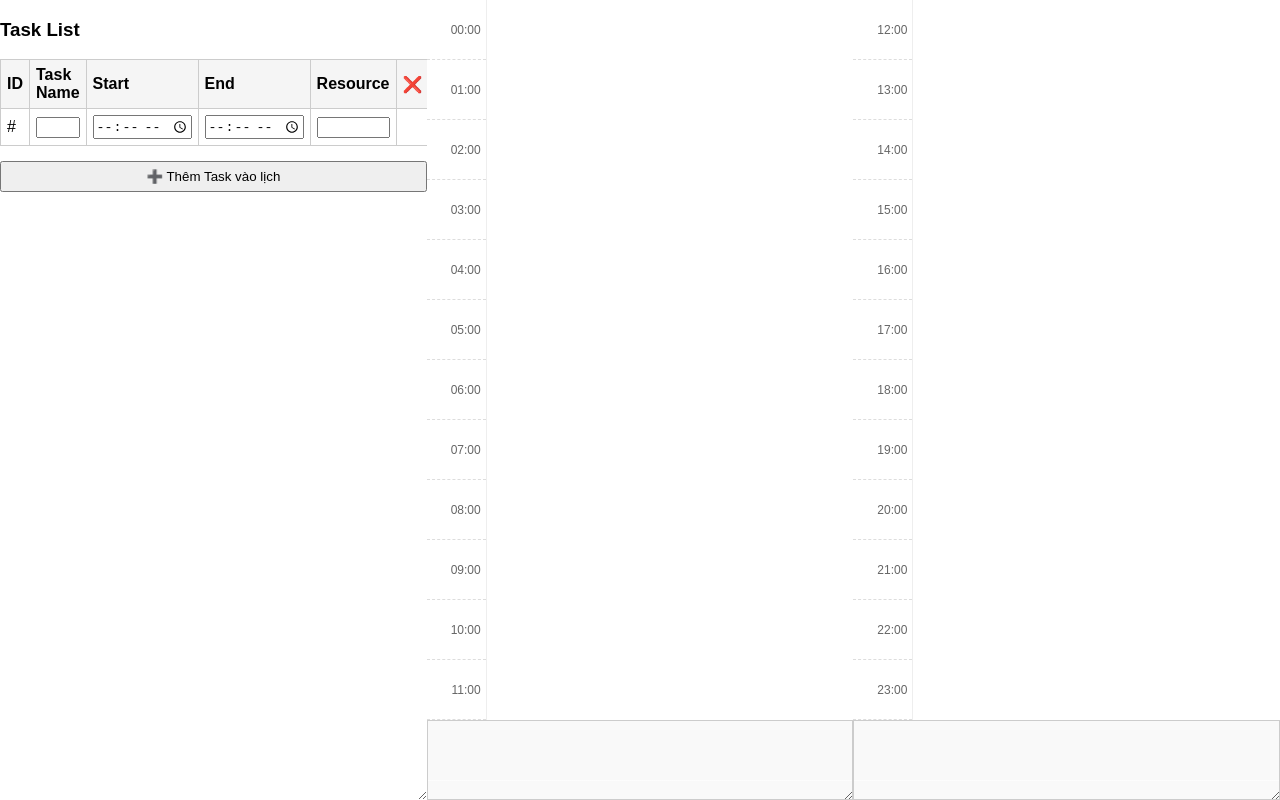
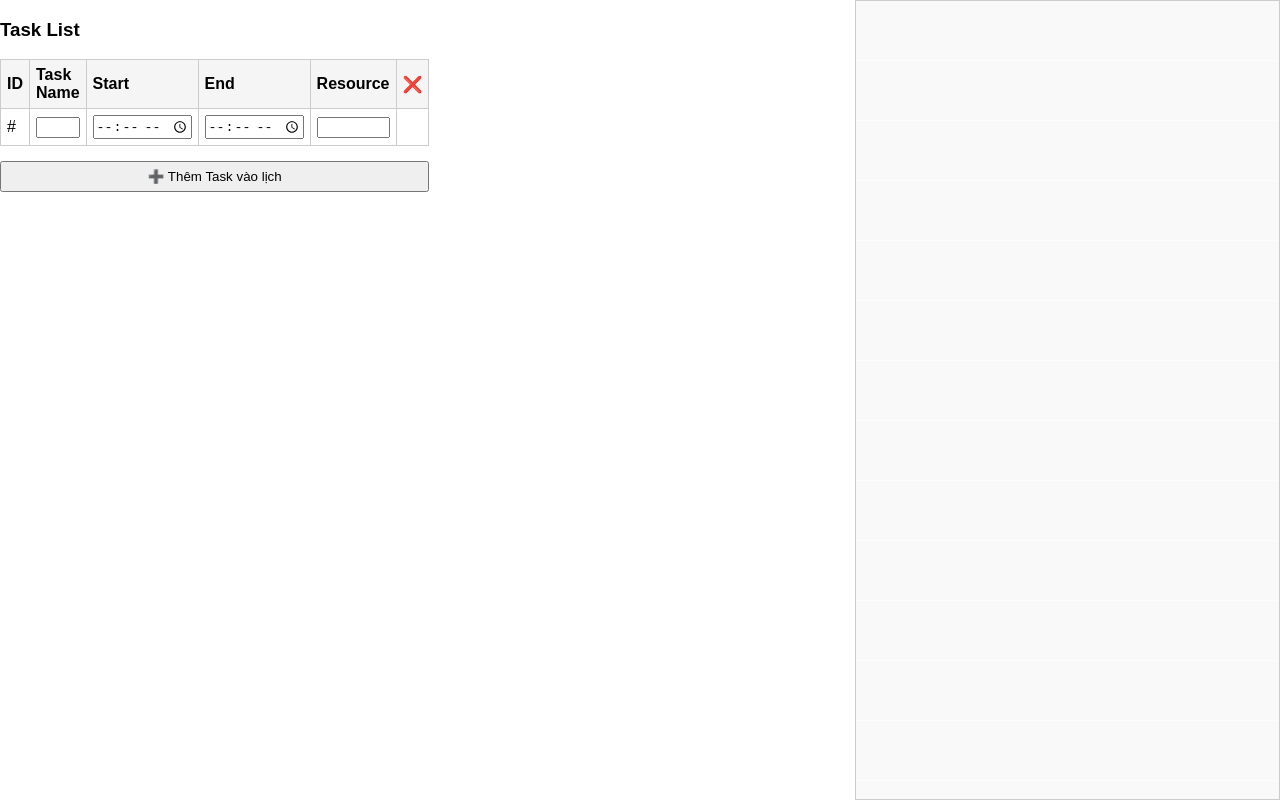
Before and after one commit to mydatascience1608/tm, a website: page public/Index.html in a window 1280 px wide. Drawn offline with Linux system fonts and the light colour scheme; no server answers.

Commit message:
Update Index.html

```diff
--- a/public/Index.html
+++ b/public/Index.html
@@ -6,7 +6,7 @@
     <link rel="stylesheet" href="style.css" />
   </head>
   <body>
-    <div class="column task-input resizable">
+    <div class="column task-input">
       <h3>Task List</h3>
       <table id="taskTable">
         <thead>
@@ -33,14 +33,11 @@
       <button onclick="addTask()">➕ Thêm Task vào lịch</button>
     </div>
 
-    <div class="column calendar-am-container resizable">
-      <div class="hour-labels" id="hourLabels-am"></div>
-      <div class="calendar" id="calendar-am"></div>
-    </div>
+    <div class="column"></div>
 
-    <div class="column calendar-pm-container resizable">
-      <div class="hour-labels" id="hourLabels-pm"></div>
-      <div class="calendar" id="calendar-pm"></div>
+    <div class="column calendar-container">
+      <div class="hour-labels" id="hourLabels"></div>
+      <div class="calendar" id="calendar"></div>
     </div>
 
     <script src="Index.js"></script>
```
